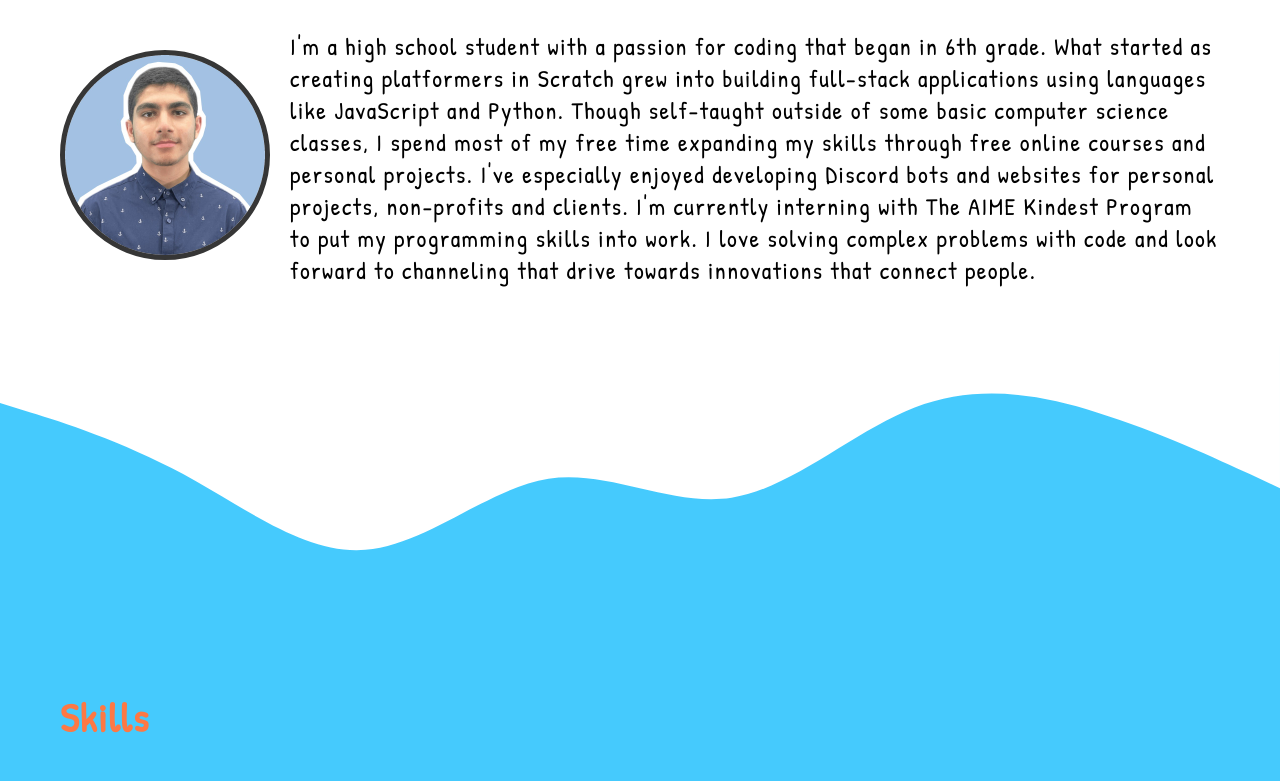
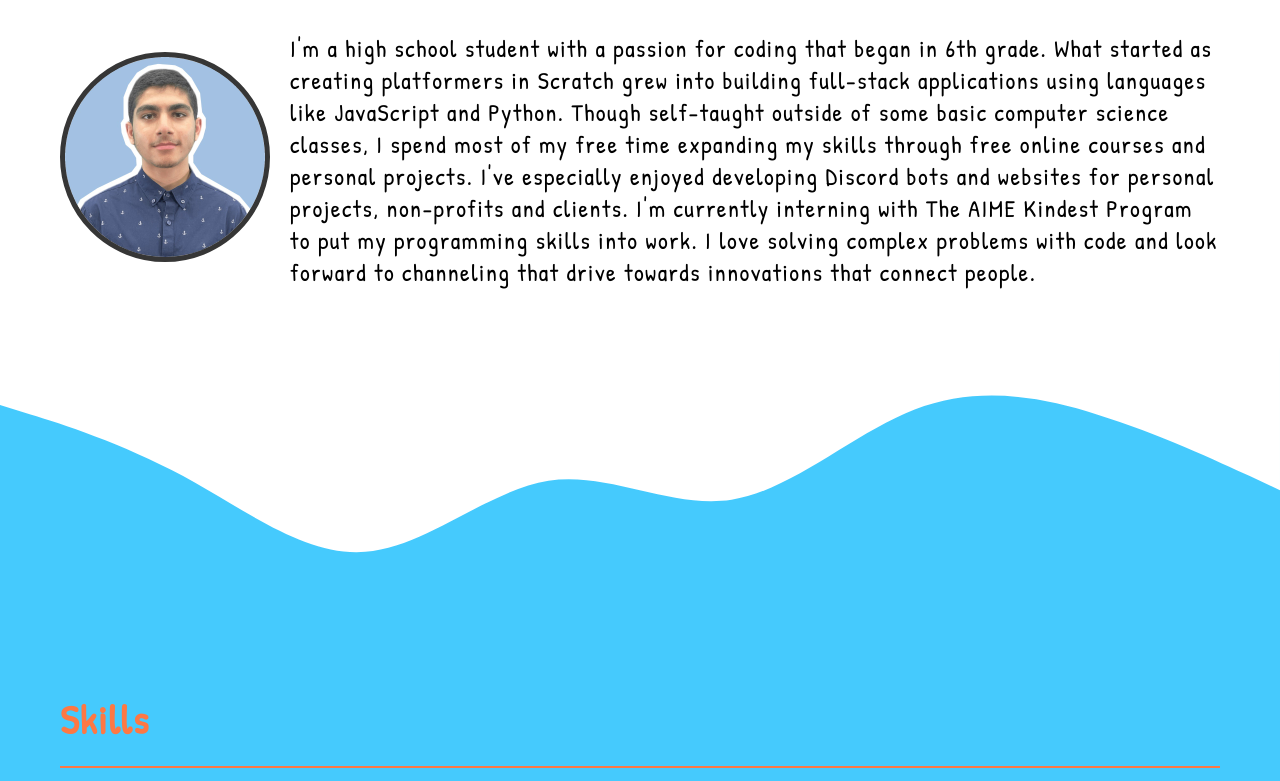
Before and after one commit to AhmadWajid/Portfolio, a plain HTML site: page index.html in a window 1280 px wide. Shown: the part 768-1549 px from the top of the page. Drawn offline with nearby package versions, Linux system fonts and the light colour scheme; some packages are replaced by stand-ins of ours; a script that the page names is missing.

Commit message:
underline

```diff
--- a/style.css
+++ b/style.css
@@ -220,6 +220,8 @@ h1.hero-title:hover, .hero-sub:hover {
     padding-bottom: 20px;
     position: relative;
     color: #fd7844;
+  border-bottom: solid 2px;
+
 
 }
 .a-imgd {
```
